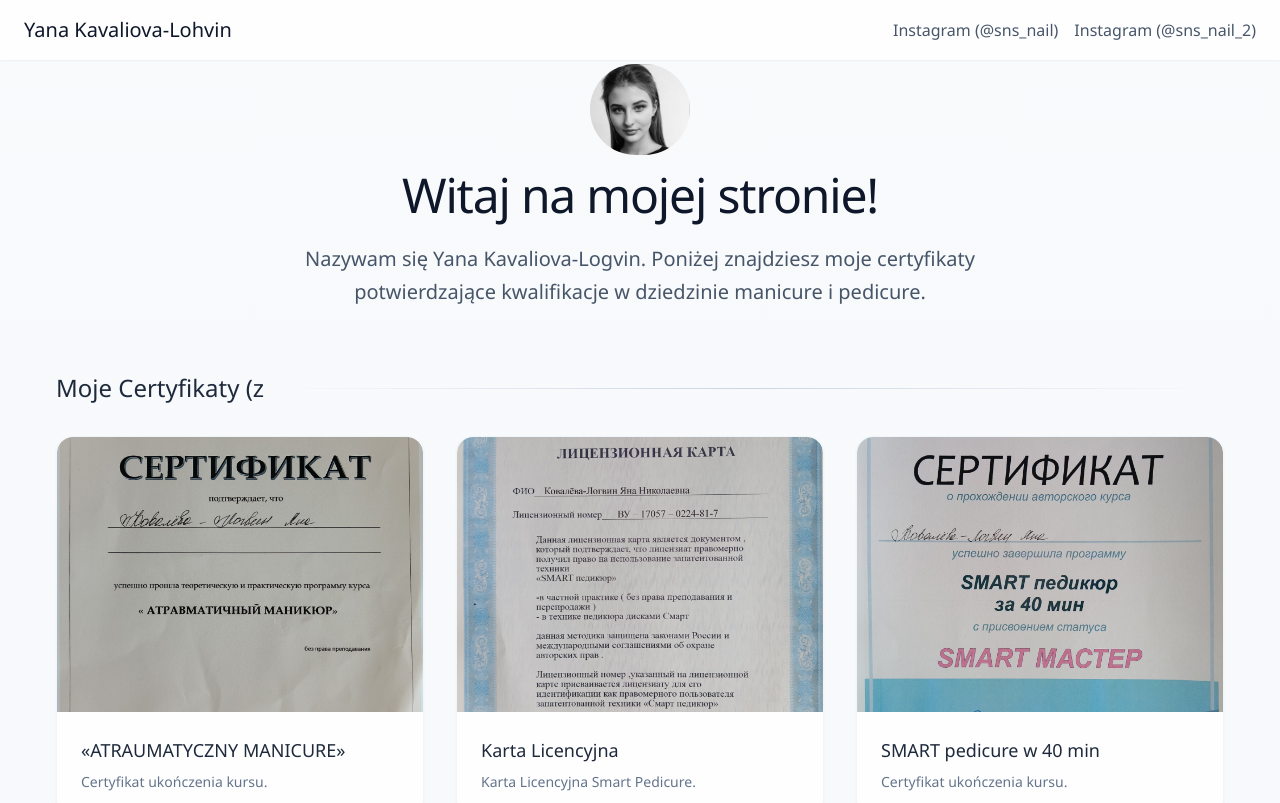
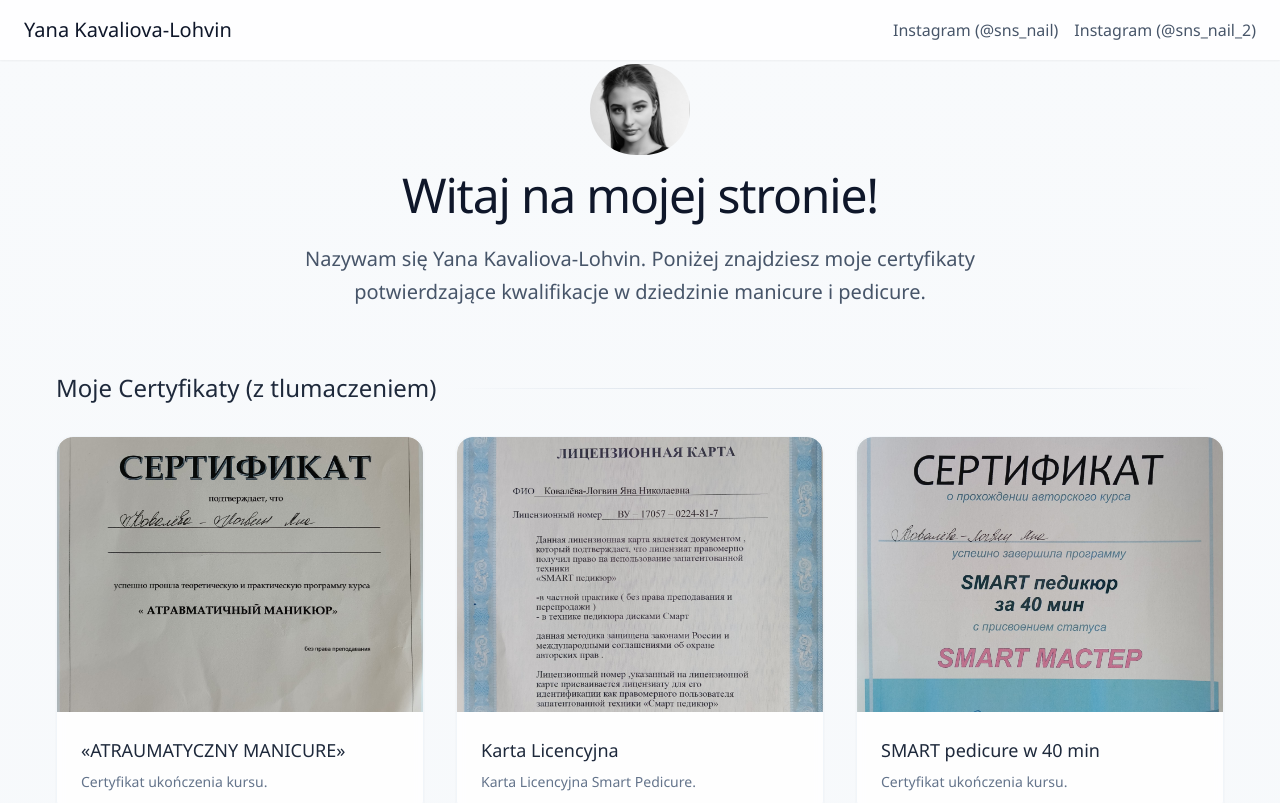
Before and after one commit to NikKowPHP/jana-next, a Next.js app: page / in a window 1280 px wide. Shown: the top 803 px of the page. Built offline with nearby package versions, Linux system fonts and the light colour scheme.

Commit message:
feat: add Footer component to RootLayout and update Navbar spacing

```diff
--- a/src/app/layout.tsx
+++ b/src/app/layout.tsx
@@ -3,6 +3,7 @@ import "./globals.css"
 import type { Metadata } from "next"
 import { Inter } from "next/font/google"
 import Navbar from "@/components/Navbar"
+import Footer from "@/components/Footer"
 
 // Load Inter font with specific subsets
 const inter = Inter({
@@ -36,6 +37,7 @@ export default function RootLayout({
       <body className="font-sans antialiased bg-gradient-to-b from-slate-50 to-slate-100">
         <Navbar />
         <main className="container mx-auto px-4 sm:px-6 lg:px-8">{children}</main>
+        <Footer />
       </body>
     </html>
   )
--- a/src/app/page.tsx
+++ b/src/app/page.tsx
@@ -6,7 +6,7 @@ import type { Metadata } from "next"
 
 export const metadata: Metadata = {
   title: "Yana Kavaliova-Lohvin | Strona Główna",
-  description: "Przeglądaj certyfikaty Yany Kavaliova-Logvin w dziedzinie manicure i pedicure.",
+  description: "Przeglądaj certyfikaty Yany Kavaliova-Lohvin w dziedzinie manicure i pedicure.",
 }
 
 // Opt-in for static generation
@@ -31,14 +31,14 @@ export default function LandingPage() {
             Witaj na mojej stronie!
           </h1>
           <p className="text-xl text-slate-600 max-w-2xl mx-auto leading-relaxed">
-            Nazywam się Yana Kavaliova-Logvin. Poniżej znajdziesz moje certyfikaty potwierdzające kwalifikacje w
+            Nazywam się Yana Kavaliova-Lohvin. Poniżej znajdziesz moje certyfikaty potwierdzające kwalifikacje w
             dziedzinie manicure i pedicure.
           </p>
         </div>
 
         {/* Certificates Section */}
         <div className="mb-8 flex items-center justify-between">
-          <h2 className="text-2xl font-medium text-slate-800">Moje Certyfikaty (z </h2>
+          <h2 className="text-2xl font-medium text-slate-800">Moje Certyfikaty (z tlumaczeniem) </h2>
           <div className="h-px flex-1 bg-gradient-to-r from-transparent via-slate-300 to-transparent mx-4"></div>
         </div>
 
--- a/src/components/Footer.tsx
+++ b/src/components/Footer.tsx
@@ -2,7 +2,7 @@ export default function Footer() {
   return (
     <footer className="py-8 text-center">
       <p className="text-xs text-apple-gray-500">
-        © {new Date().getFullYear()} Yana Kavaliova-Logvin. Wszelkie prawa zastrzeżone.
+        © {new Date().getFullYear()} Yana Kavaliova-Lohvin. Wszelkie prawa zastrzeżone.
       </p>
     </footer>
   );
--- a/src/components/Navbar.tsx
+++ b/src/components/Navbar.tsx
@@ -7,6 +7,7 @@ export default function Navbar() {
         <Link href="/" className="text-xl font-medium text-slate-900">
           Yana Kavaliova-Lohvin
         </Link>
+
         <div className="flex items-center space-x-4">
           <a href="https://www.instagram.com/sns_nail" className="text-slate-600 hover:text-rose-500 transition-colors duration-300" target="_blank" rel="noopener noreferrer">
             Instagram (@sns_nail)
```
